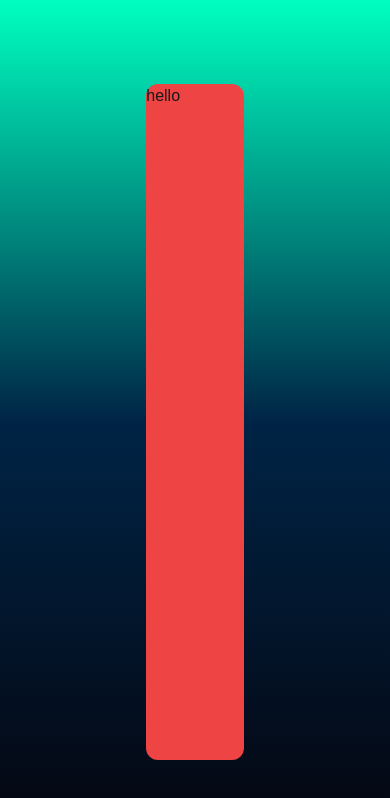
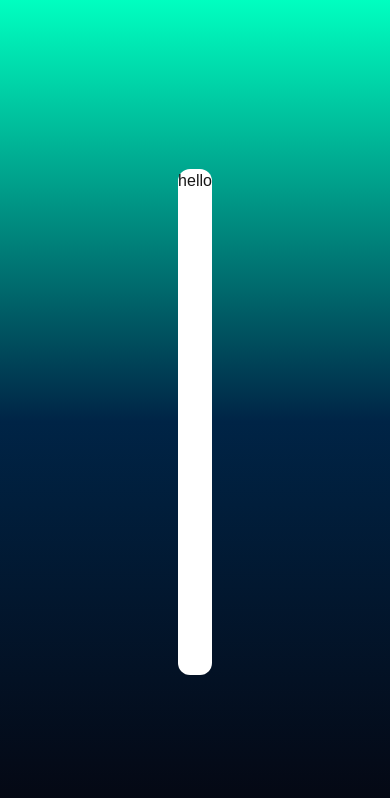
Before and after one commit to lucas-rech/weather-app, a Next.js app in the folder frontend/: page / in a window 390 px wide. Shown: the top 798 px of the page. Built offline with nearby package versions, Linux system fonts and the light colour scheme.

Commit message:
componente: aplicando responsividade ao card principal

```diff
--- a/frontend/app/components/card.tsx
+++ b/frontend/app/components/card.tsx
@@ -1,6 +1,12 @@
 export default function Card() {
     return (
-        <div className="bg-red-500 w-1/4 h-4/5 rounded-xl">
+        <div className="
+            bg-white
+            w-[300] h-3/5
+            md:w-[350] md:h-4/5
+            lg:w-[450] lg:h-4/5
+            rounded-xl"
+        >
             <h1>hello</h1>
         </div>
     )
```
